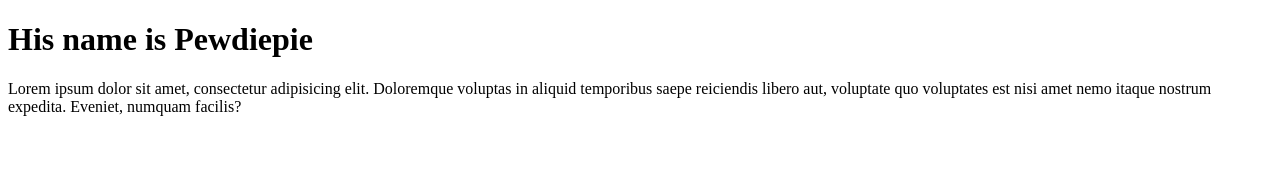
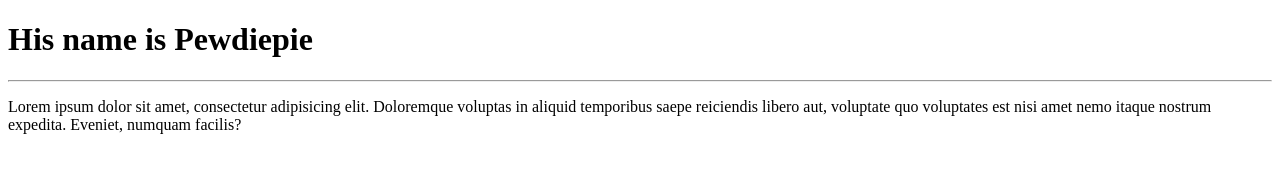
Before and after one commit to fabiolhen/Naive, a plain HTML site: page Pew/index.html in a window 1280 px wide. Drawn offline with Linux system fonts and the light colour scheme.

Commit message:
commit pls

```diff
--- a/Pew/index.html
+++ b/Pew/index.html
@@ -4,10 +4,11 @@
   <meta charset="UTF-8">
   <meta http-equiv="X-UA-Compatible" content="IE=edge">
   <meta name="viewport" content="width=device-width, initial-scale=1.0">
-  <title>Document</title>
+  <title>Tea</title>
 </head>
 <body>
   <h1>His name is Pewdiepie</h1>
+  <hr>
   <p>Lorem ipsum dolor sit amet, consectetur adipisicing elit. Doloremque voluptas in aliquid temporibus saepe reiciendis libero aut, voluptate quo voluptates est nisi amet nemo itaque nostrum expedita. Eveniet, numquam facilis?</p>
 </body>
 </html>
```
